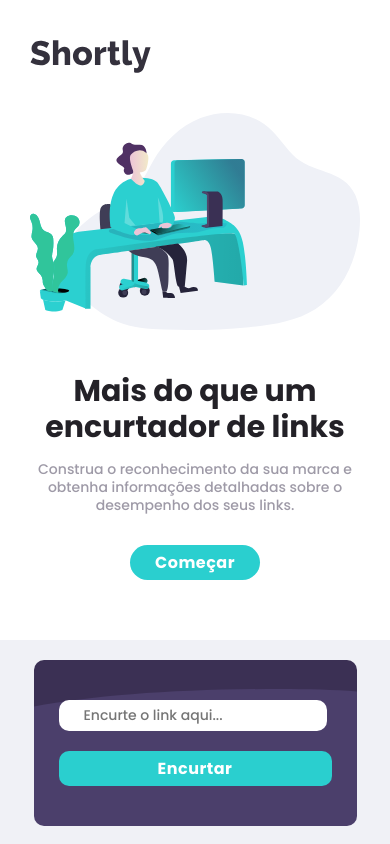
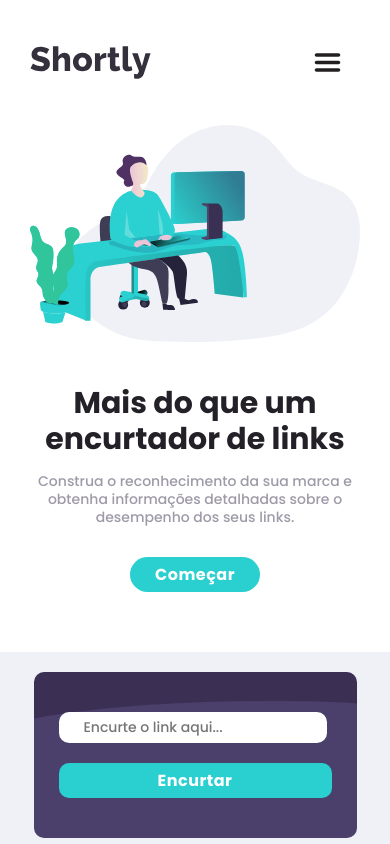
Before and after one commit to anacperdigao/Encurtador-de-URL, a plain HTML site: page index.html in a window 390 px wide. Shown: the top 844 px of the page. Drawn offline with Linux system fonts and the light colour scheme.

Commit message:
Iniciando navbar Mobile

```diff
--- a/assets/styles/components/_header.scss
+++ b/assets/styles/components/_header.scss
@@ -43,14 +43,17 @@
             }
         }
     }
+    .icone-menu{
+        display: none;
+    }
 }
 
 @media screen and (max-width: 480px){
     .header{
         display: grid;
-        grid-template-columns: 15% 35% 50%;
+        grid-template-columns: 80% 20% ;
         padding: 40px 30px 40px 30px; //USEI AQUI
-        align-items: center;
+        align-content: center;
         font-size: 14px;
         font-weight: 700;
         letter-spacing: 0.03em;
@@ -67,7 +70,7 @@
             }
         }
         div{
-            display: flex;
+            display: none;
             flex-direction: row;
             justify-content: end;
             gap: 30px;
@@ -94,5 +97,11 @@
                 }
             }
         }
+        .icone-menu{
+            display: inline-block;
+            width: 45px;
+            height: 45px;
+            justify-self: center;
+        }
     }
 }
--- a/assets/styles/components/_secao-input-url.scss
+++ b/assets/styles/components/_secao-input-url.scss
@@ -100,7 +100,6 @@
                     font-size: 12px;
                     margin: 10px 0px 30px 0px;
                     text-align: center;
-                    padding: 0px 10px;
                 }
                 .resultado-url{
                     margin-right: 0px;
--- a/index.html
+++ b/index.html
@@ -36,6 +36,7 @@
       <p id="entrar">Entrar</p>
       <p id="cadastrar">Cadastre-se</p>
     </div>
+    <img class="icone-menu" src="/assets/images/icon-menu.svg" alt="Icone do menu lateral">
   </header>
   <main>
 
```
Also changed, not shown: assets/images/icon-menu.svg (added), assets/styles/styles.css, 1 other file.
